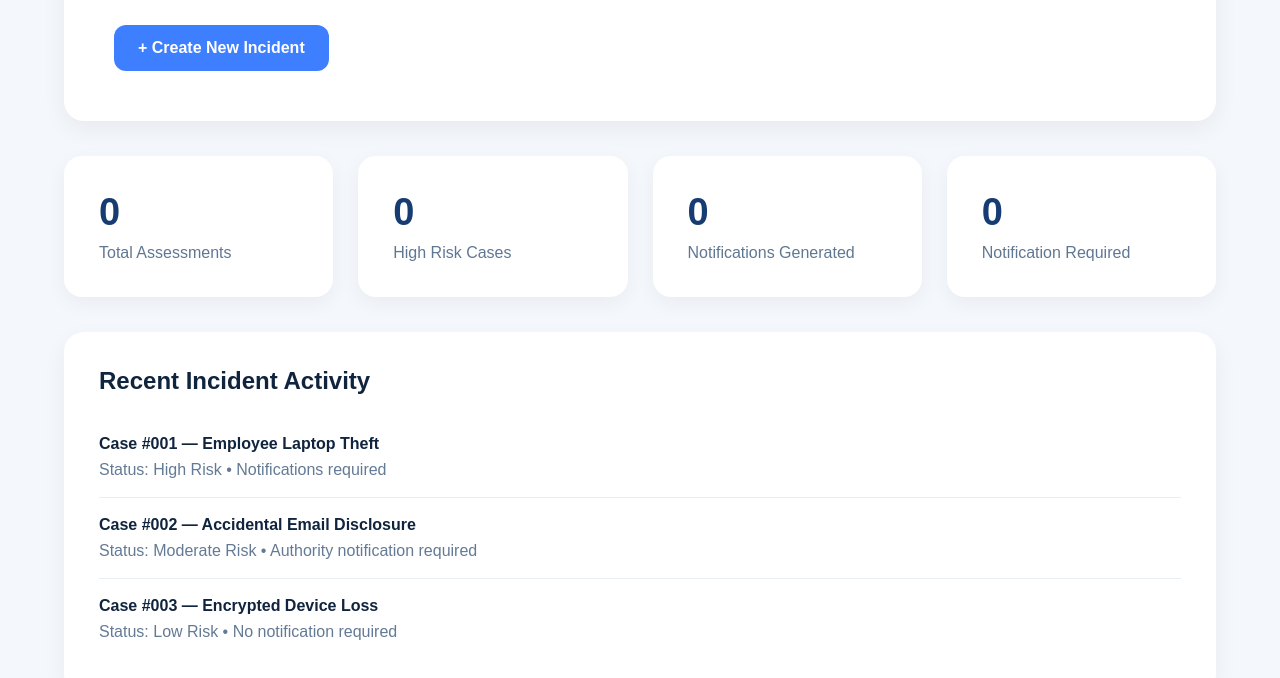
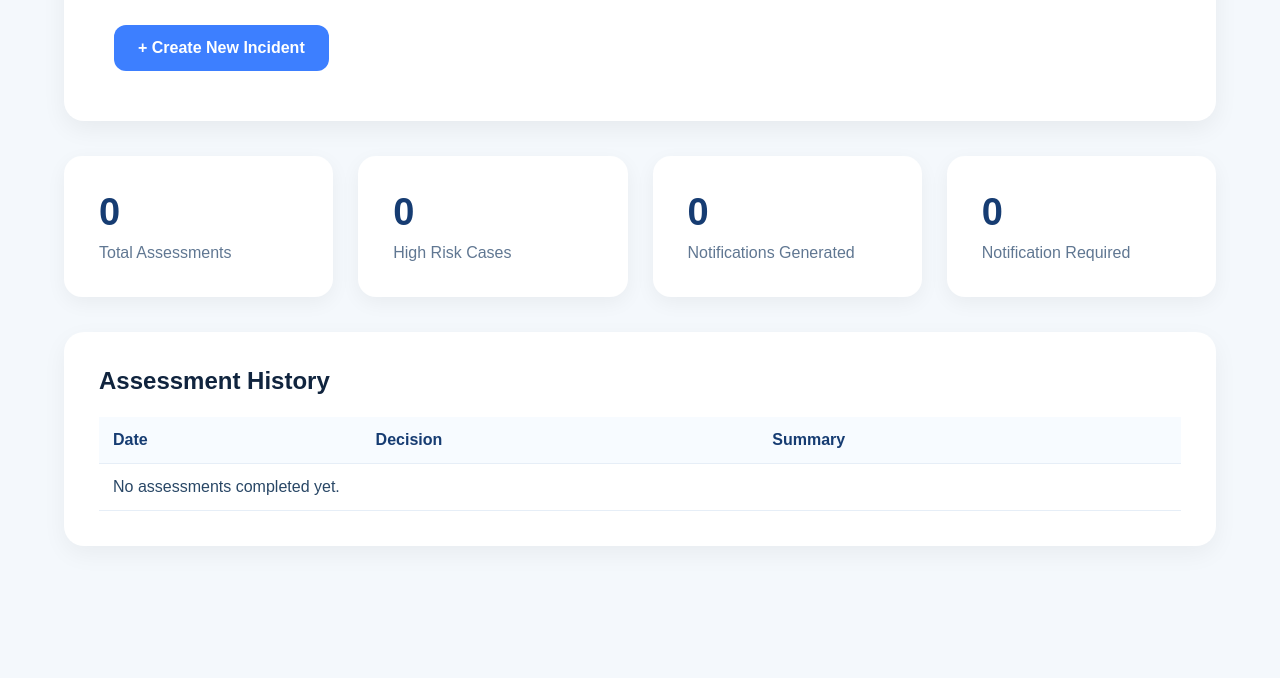
Before and after one commit to Saifeddens/GDPR-breach-wizard, a plain HTML site: page index.html in a window 1280 px wide. Shown: the part 329-1007 px from the top of the page. After the commit the page ends 925 px from the top, so only its background shows below. Drawn offline with Linux system fonts and the light colour scheme.

Commit message:
Added history table to dashboard

```diff
--- a/index.html
+++ b/index.html
@@ -57,22 +57,23 @@
     </section>
 
     <section class="recent-section">
-      <h2>Recent Incident Activity</h2>
+      <h2>Assessment History</h2>
 
-      <div class="activity-card">
-        <strong>Case #001 — Employee Laptop Theft</strong>
-        <p>Status: High Risk • Notifications required</p>
-      </div>
+      <table class="history-table">
+        <thead>
+          <tr>
+            <th>Date</th>
+            <th>Decision</th>
+            <th>Summary</th>
+          </tr>
+        </thead>
 
-      <div class="activity-card">
-        <strong>Case #002 — Accidental Email Disclosure</strong>
-        <p>Status: Moderate Risk • Authority notification required</p>
-      </div>
-
-      <div class="activity-card">
-        <strong>Case #003 — Encrypted Device Loss</strong>
-        <p>Status: Low Risk • No notification required</p>
-      </div>
+        <tbody id="historyTableBody">
+          <tr>
+            <td colspan="3">No assessments completed yet.</td>
+          </tr>
+        </tbody>
+      </table>
     </section>
 
   </main>
--- a/script.js
+++ b/script.js
@@ -130,6 +130,7 @@ window.addEventListener("load", () => {
   const highRiskCases = document.getElementById("highRiskCases");
   const notificationsGenerated = document.getElementById("notificationsGenerated");
   const notificationRequired = document.getElementById("notificationRequired");
+  const historyTableBody = document.getElementById("historyTableBody");
 
   if (!totalAssessments) return;
 
@@ -145,6 +146,27 @@ window.addEventListener("load", () => {
   highRiskCases.innerText = highRisk;
   notificationsGenerated.innerText = notifications;
   notificationRequired.innerText = notifications;
+  if (historyTableBody) {
+    if (history.length === 0) {
+      historyTableBody.innerHTML = `
+        <tr>
+          <td colspan="3">No assessments completed yet.</td>
+        </tr>
+      `;
+    } else {
+      historyTableBody.innerHTML = history
+        .slice()
+        .reverse()
+        .map(item => `
+          <tr>
+            <td>${item.date}</td>
+            <td>${item.decision}</td>
+            <td>${item.explanation.substring(0, 90)}...</td>
+          </tr>
+        `)
+        .join("");
+    }
+  }
 });
 
 function downloadReportPDF() {
--- a/style.css
+++ b/style.css
@@ -278,3 +278,26 @@ textarea{
   background:#e8f7ef;
   color:#157347;
 }
+
+.history-table{
+  width:100%;
+  border-collapse:collapse;
+  margin-top:20px;
+}
+
+.history-table th,
+.history-table td{
+  text-align:left;
+  padding:14px;
+  border-bottom:1px solid #e6eef7;
+}
+
+.history-table th{
+  color:#163c72;
+  font-weight:bold;
+  background:#f7fbff;
+}
+
+.history-table td{
+  color:#294766;
+}
```
